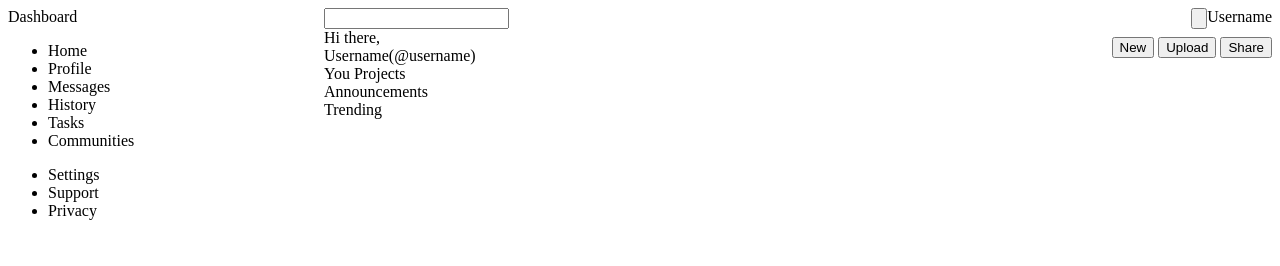
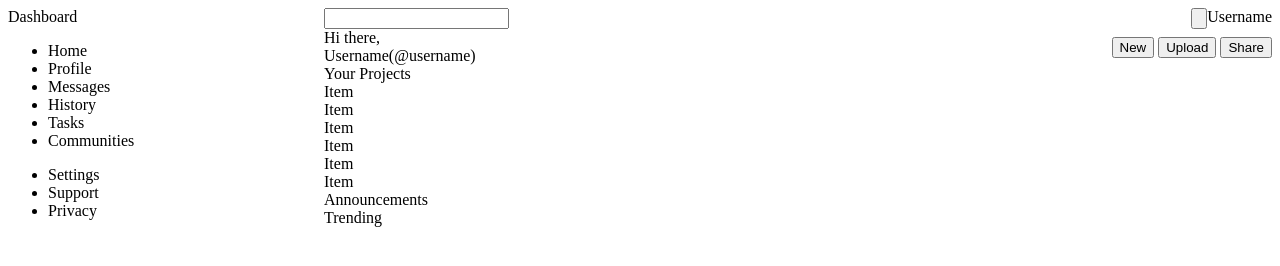
Before and after one commit to SFujiN/top-dashboard, a plain HTML site: page index.html in a window 1280 px wide. Drawn offline with Linux system fonts and the light colour scheme.

Commit message:
Fix typo

```diff
--- a/index.html
+++ b/index.html
@@ -50,8 +50,16 @@
         </div>
       </div>
       <div class="body-item">
-        <div class="projects-grid">
-          You Projects
+        <div class="projects">
+          Your Projects
+          <div class="projects-grid">
+            <div>Item</div>
+            <div>Item</div>
+            <div>Item</div>
+            <div>Item</div>
+            <div>Item</div>
+            <div>Item</div>
+          </div>
         </div>
         <div class="side-bar-container">
           <div class="announcements">Announcements</div>
```
